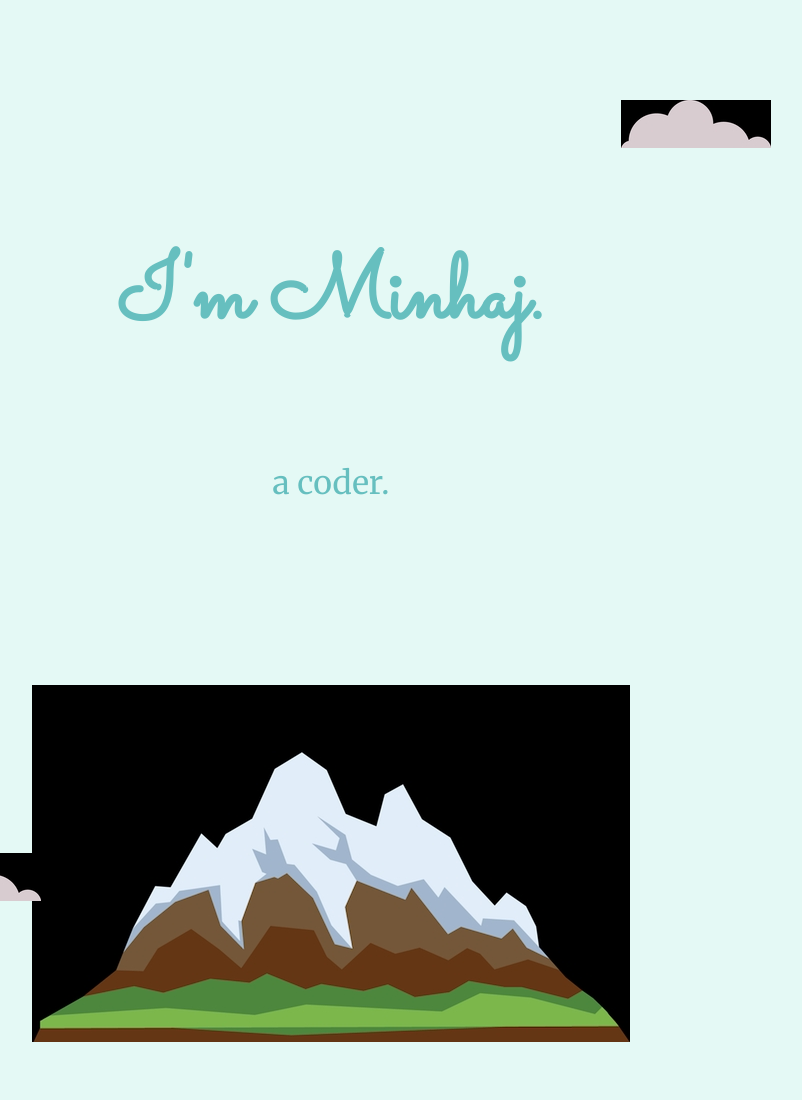
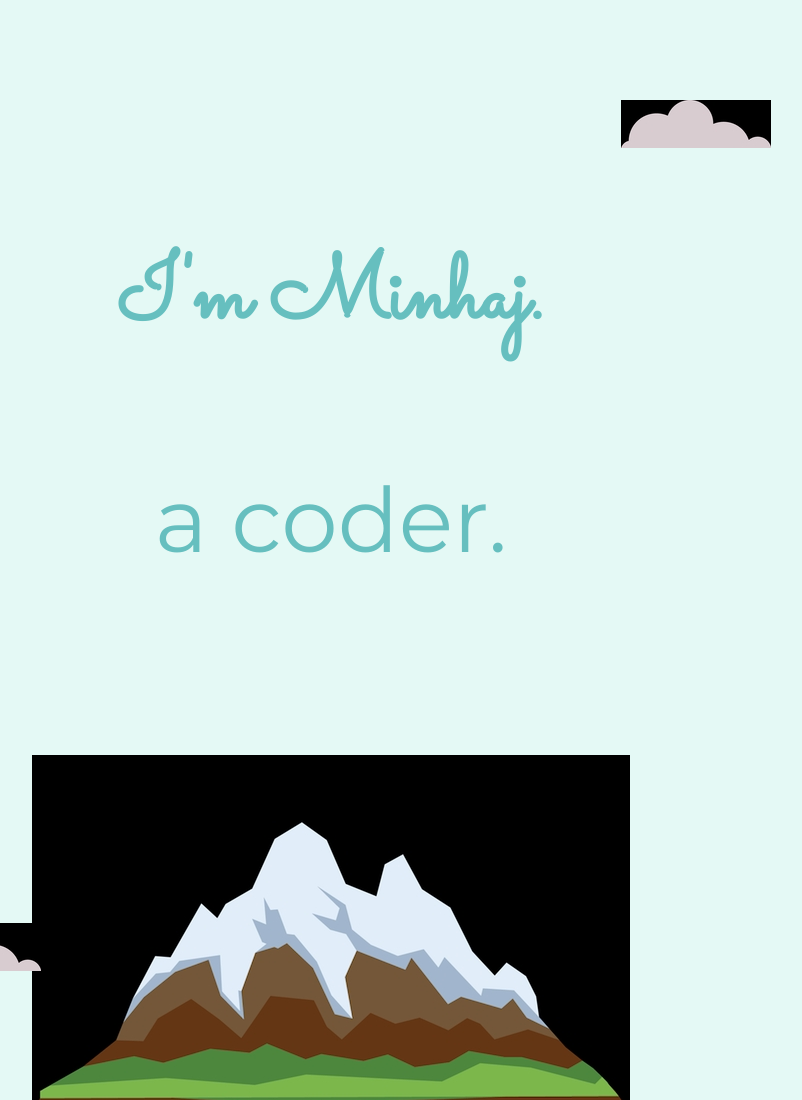
Before and after one commit to minhaj4me/mysite, a plain HTML site: page index.html in a window 1280 px wide. Shown: the top 1100 px of the page, without its empty margins (309-1111 px from the left). Drawn offline with Linux system fonts and the light colour scheme.

Commit message:
Update index.html

```diff
--- a/index.html
+++ b/index.html
@@ -8,7 +8,7 @@
   <div class="top-container">
    <img class="top-cloud" src="cloud.png" alt="cloud-img">
    <h1> I'm Minhaj.</h1>
-   <p class="who-am-i"> a coder.</p>
+   <h2 class="who-am-i"> a coder.</h2>
    <img class="bottom-cloud" src="cloud.png" alt="cloud-img">
    <img class="mountain" src="mountain.png" alt="mountain-img">
   </div>
```
